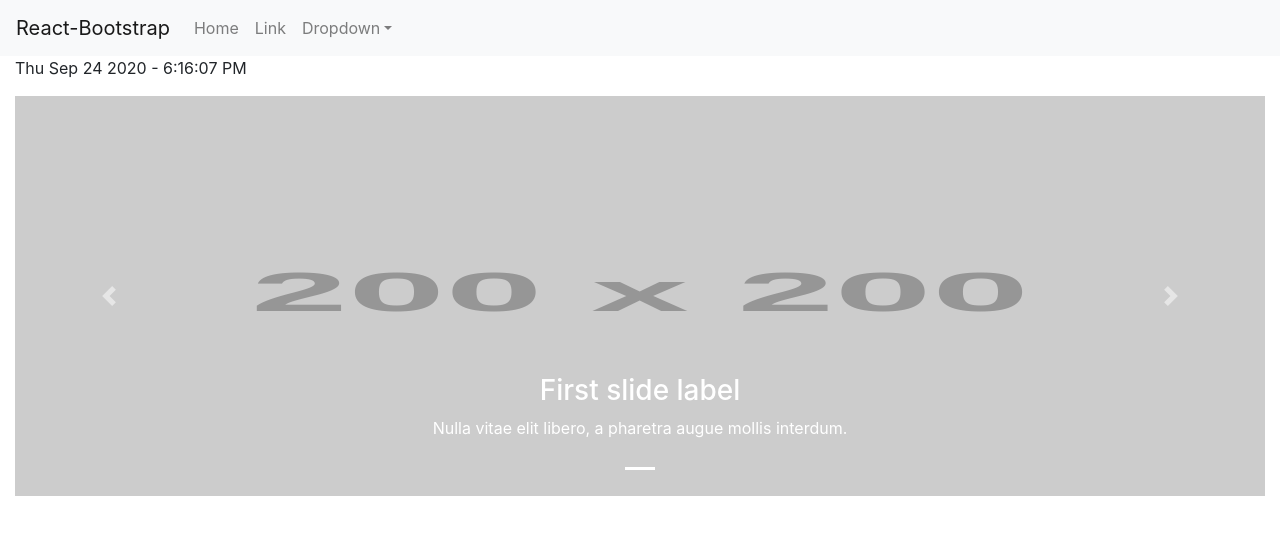
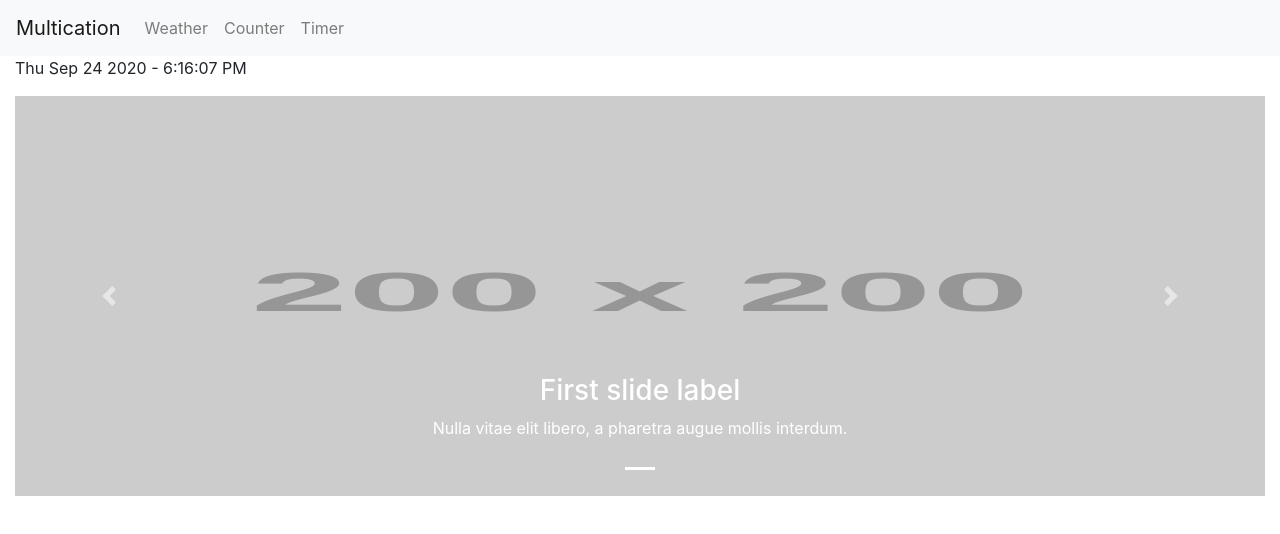
Before and after one commit to ikemous/react-applications, a React (Create React App) app: page / in a window 1280 px wide. Shown: the top 534 px of the page. Built offline with nearby package versions, Linux system fonts and the light colour scheme.

Commit message:
added logic to change active nav selection

```diff
--- a/src/components/CewlNavBar.tsx
+++ b/src/components/CewlNavBar.tsx
@@ -1,28 +1,33 @@
 import React from "react";
-import { Navbar, Nav, NavDropdown } from "react-bootstrap";
+import { Navbar, Nav } from "react-bootstrap";
+import { Link, withRouter } from "react-router-dom";
 
-function CewlNavBar() {
+interface Location {
+    pathname: string,
+    search: string
+}
+
+interface Props {
+    location: Location,
+};
+
+function CewlNavBar({location}: Props) {
+    const currentPath = location.pathname;
     return (
         <header>
             <Navbar bg="light" expand="lg">
-                <Navbar.Brand href="#home">React-Bootstrap</Navbar.Brand>
+                <Navbar.Brand as={Link} to="/">Multication</Navbar.Brand>
                 <Navbar.Toggle aria-controls="basic-navbar-nav" />
                 <Navbar.Collapse id="basic-navbar-nav">
                     <Nav className="mr-auto">
-                    <Nav.Link href="#home">Home</Nav.Link>
-                    <Nav.Link href="#link">Link</Nav.Link>
-                        <NavDropdown title="Dropdown" id="basic-nav-dropdown">
-                            <NavDropdown.Item href="#action/3.1">Action</NavDropdown.Item>
-                            <NavDropdown.Item href="#action/3.2">Another action</NavDropdown.Item>
-                            <NavDropdown.Item href="#action/3.3">Something</NavDropdown.Item>
-                            <NavDropdown.Divider />
-                            <NavDropdown.Item href="#action/3.4">Separated link</NavDropdown.Item>
-                        </NavDropdown>
-                        </Nav>
+                        <Nav.Link as={Link} to="/weather" className={currentPath==="/weather"?"active":""}>Weather</Nav.Link>
+                        <Nav.Link as={Link} to="/counter" className={currentPath==="/counter"?"active":""}>Counter</Nav.Link>
+                        <Nav.Link as={Link} to="/timer" className={currentPath==="/timer"?"active":""}>Timer</Nav.Link>
+                    </Nav>
                 </Navbar.Collapse>
             </Navbar>
         </header>
     );
 };
 
-export default CewlNavBar;
+export default withRouter(CewlNavBar);
```
